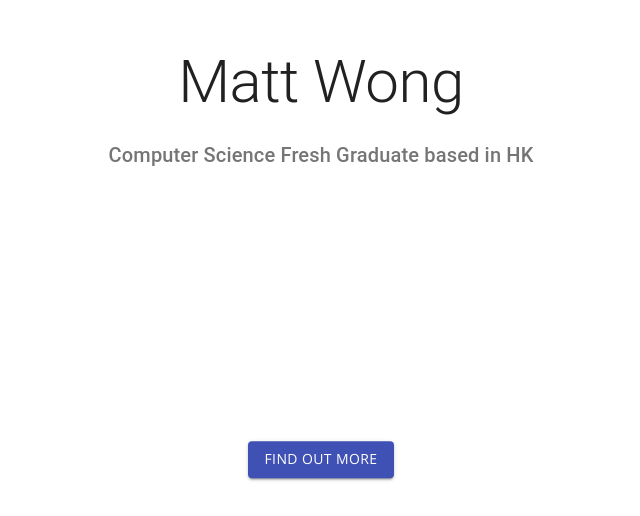
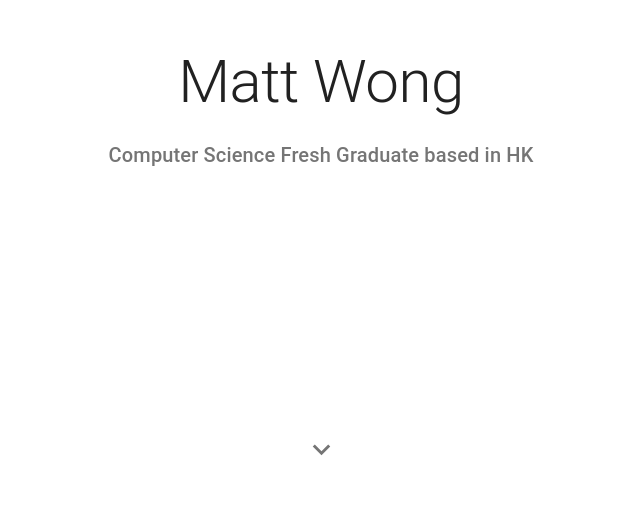
Before and after one commit to mattchw/matt-react-portfolio, a React (Create React App) app: page / in a window 1280 px wide. Shown: the part 284-800 px from the top of the page, without its empty margins (319-959 px from the left). Built offline with nearby package versions, Linux system fonts and the light colour scheme.

Commit message:
Update package-lock.json, package.json, and 3 more files...

```diff
--- a/package.json
+++ b/package.json
@@ -7,6 +7,7 @@
     "@fortawesome/free-solid-svg-icons": "^5.13.1",
     "@fortawesome/react-fontawesome": "^0.1.11",
     "@material-ui/core": "^4.11.0",
+    "@material-ui/icons": "^4.9.1",
     "@testing-library/jest-dom": "^4.2.4",
     "@testing-library/react": "^9.5.0",
     "@testing-library/user-event": "^7.2.1",
--- a/src/components/Contact/Contact.js
+++ b/src/components/Contact/Contact.js
@@ -10,6 +10,8 @@ import Grid from '@material-ui/core/Grid';
 import Typography from '@material-ui/core/Typography';
 import Container from '@material-ui/core/Container';
 import Button from '@material-ui/core/Button';
+import IconButton from '@material-ui/core/IconButton';
+import KeyboardArrowUpIcon from '@material-ui/icons/KeyboardArrowUp';
 
 import Fade from 'react-reveal/Fade';
 
@@ -31,6 +33,13 @@ function Contact(props) {
   return (
     <Container id="contact" maxWidth='xl' className="footer">
       <Grid item xs sm={10} container direction="column" justify="center" alignItems="center" className={classes.containerItem}>
+      <Grid container justify="center" style={{margin: 10}}>
+        <Grid item>
+          <IconButton aria-label="find out more">
+            <KeyboardArrowUpIcon fontSize="large"/>
+          </IconButton>
+        </Grid>
+      </Grid>
         <Grid item>
           <h1>Contact</h1>
         </Grid>
--- a/src/components/Contact/Contact.style.js
+++ b/src/components/Contact/Contact.style.js
@@ -2,7 +2,8 @@ import { makeStyles } from '@material-ui/core/styles';
 
 export default makeStyles(theme => ({
 	containerItem: {
-    padding: '50px 0',
+    paddingTop: 20,
+    paddingBottom: 50,
     margin: '0 auto'
     },
     smallFont: {
--- a/src/components/Header/Header.js
+++ b/src/components/Header/Header.js
@@ -7,6 +7,8 @@ import Button from '@material-ui/core/Button';
 import Grid from '@material-ui/core/Grid';
 import Typography from '@material-ui/core/Typography';
 import Container from '@material-ui/core/Container';
+import IconButton from '@material-ui/core/IconButton';
+import KeyboardArrowDownIcon from '@material-ui/icons/KeyboardArrowDown';
 
 const useStyles = styles;
 
@@ -29,12 +31,12 @@ function Header(props) {
 
       </Grid>
       <Grid container justify="center" className={classes.button}>
-          <Grid item>
-            <Button variant="contained" color="primary">
-              Find Out More
-            </Button>
-          </Grid>
+        <Grid item>
+          <IconButton aria-label="find out more">
+            <KeyboardArrowDownIcon fontSize="large"/>
+          </IconButton>
         </Grid>
+      </Grid>
     </Container>
   );
 }
```
Also changed, not shown: 1 other file (tests, documents, lock files or other folders).
